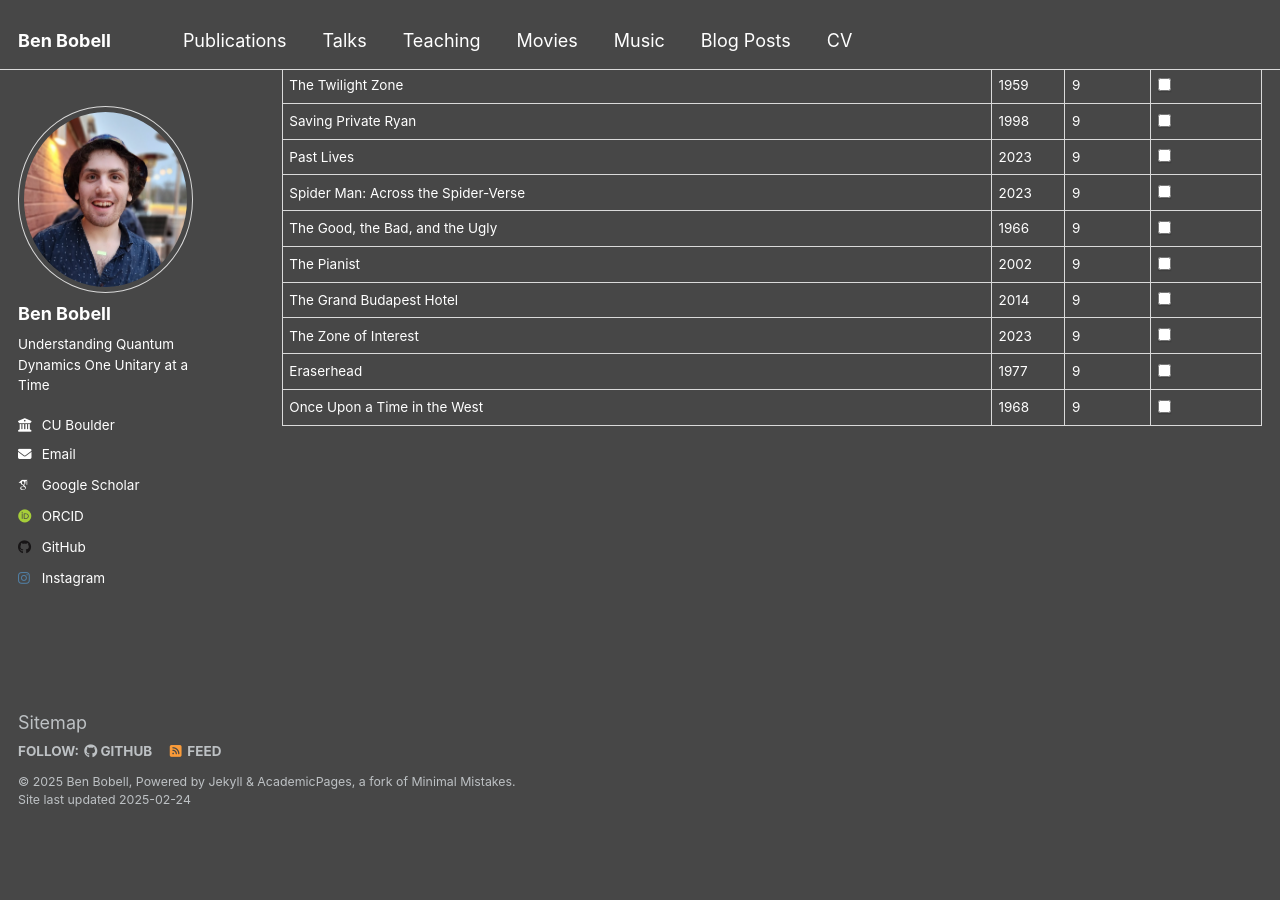
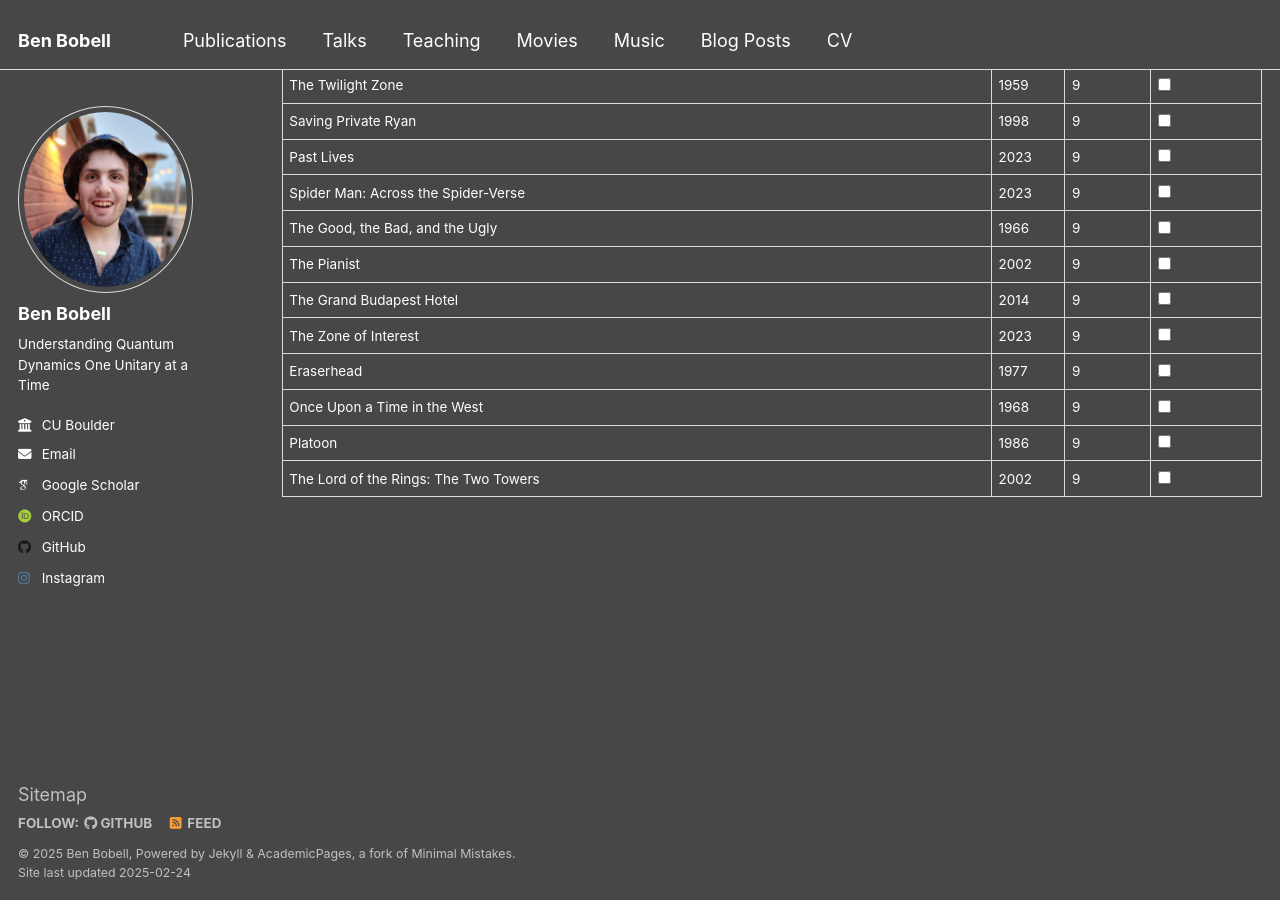
Before and after one commit to BenBobell00/BenBobell00.github.io, a Jekyll site: the page built from _pages/movies.html, in a window 1280 px wide and 900 px high, scrolled down 3576 px. Built offline with Jekyll 4.4.1, drawn with Linux system fonts in a browser that asks for light colours; some web fonts are replaced; before the commit the page ends 4404 px from its top, so only the background shows below that.

Commit message:
Update movies.yml

```diff
--- a/_data/movies.yml
+++ b/_data/movies.yml
@@ -411,3 +411,11 @@ movies:
     year: 1968
     rating: 9
     watched: false
+  - title: "Platoon"
+    year: 1986
+    rating: 9
+    watched: false
+  - title: "The Lord of the Rings: The Two Towers"
+    year: 2002
+    rating: 9
+    watched: false
```
